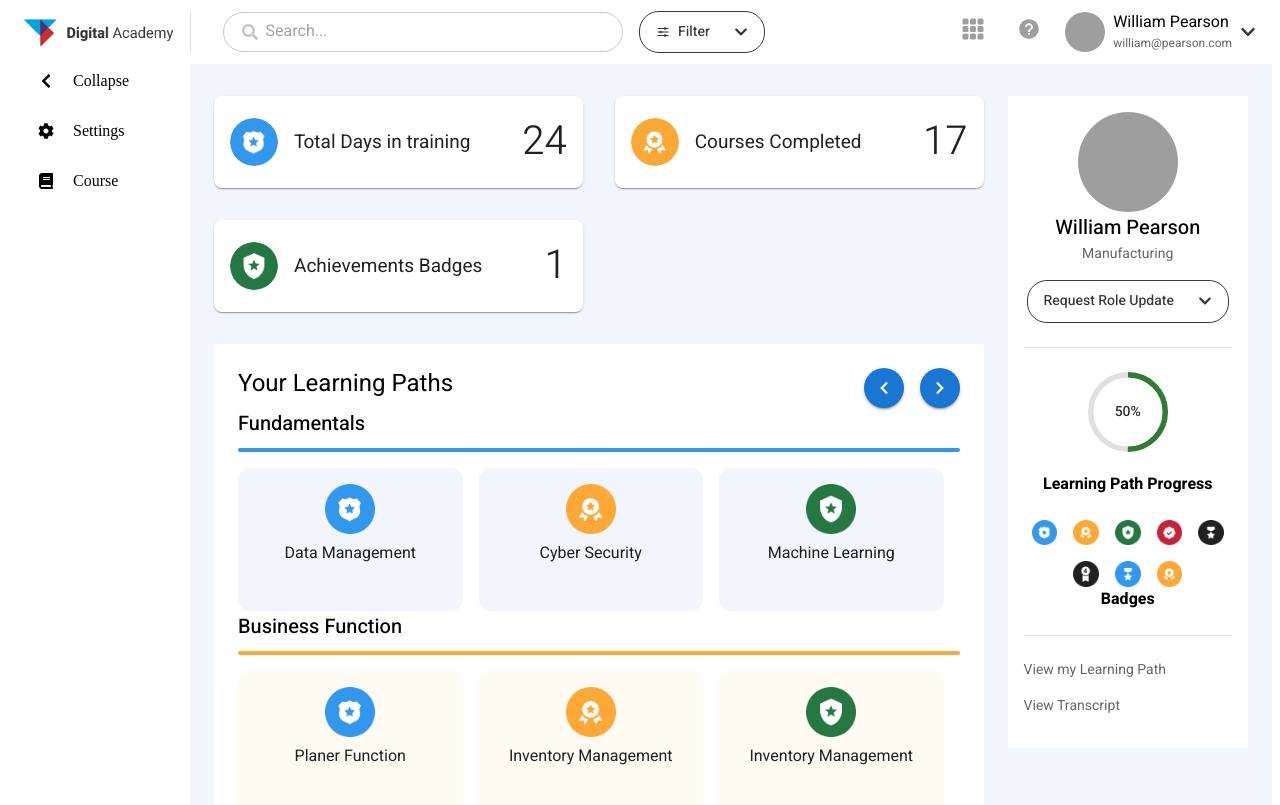
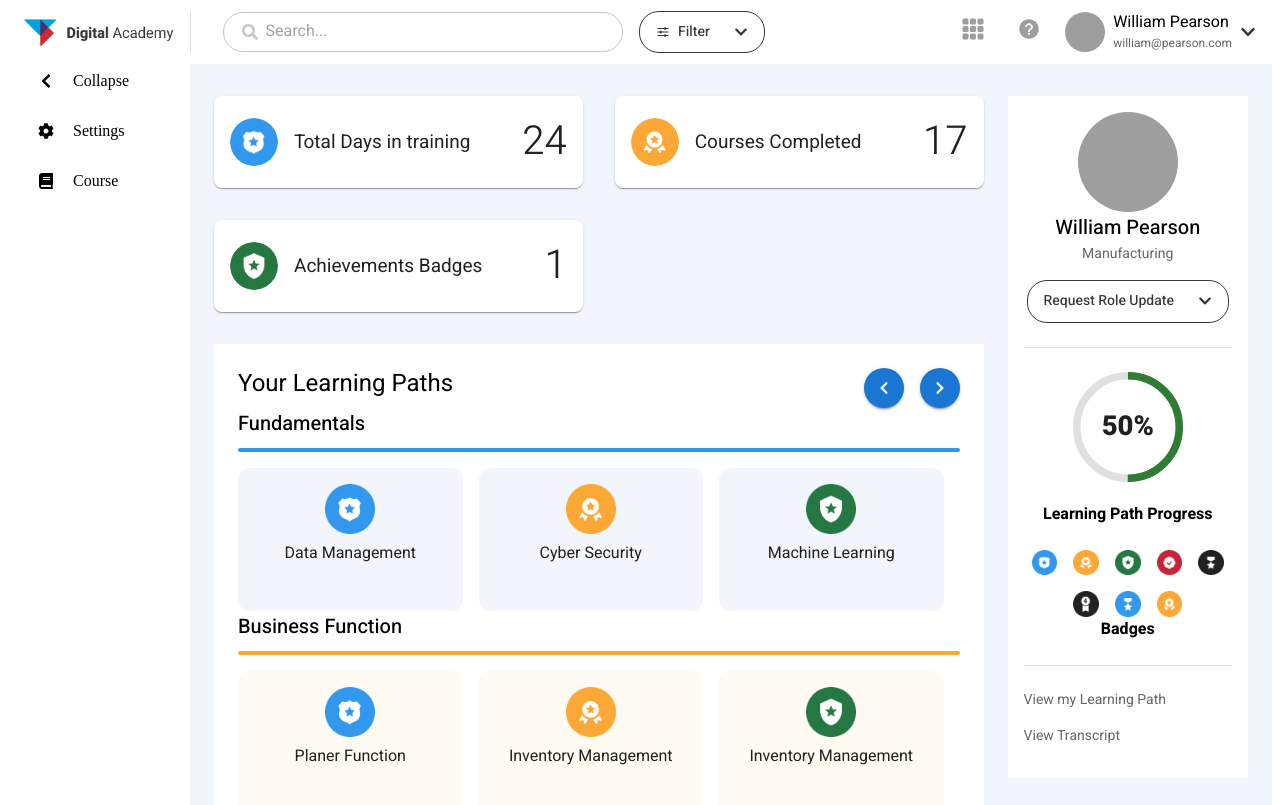
Before and after one commit to MuhammadBabarWaseem/Digital-Academy, a React (Vite) app: page / in a window 1280 px wide. Shown: the top 805 px of the page. Built offline with nearby package versions, Linux system fonts and the light colour scheme; grey boxes are pictures that could not be loaded.

Commit message:
refactor: Update CircularProgressComponent and CirclularProgress in ProgressBar and UserProfile components

```diff
--- a/src/components/ProgressBar.tsx
+++ b/src/components/ProgressBar.tsx
@@ -9,6 +9,7 @@
   size = 80,
 }) => {
   const progressValue = Math.max(0, Math.min(value, 100));
+  const calculatedFontSize = size * 0.25;
 
   return (
     <Box sx={{ position: "relative", display: "inline-flex" }}>
@@ -43,7 +44,8 @@
           top: "50%",
           left: "50%",
           transform: "translate(-50%, -50%)",
-          fontSize: 14,
+          fontSize: calculatedFontSize,
+          fontWeight:'800',
           color: (theme) => theme.palette.text.primary,
         }}
       >
--- a/src/components/UserProfile.tsx
+++ b/src/components/UserProfile.tsx
@@ -69,7 +69,7 @@
         </>
       )}
 
-      <CirclularProgress value={50} size={isDetails ? 100 : 80} />
+      <CirclularProgress value={50} size={isDetails ? 150 : 110} />
       <Typography mt={2} fontWeight="bold">
         {isDetails ? "Course Progress" : "Learning Path Progress"}
       </Typography>
```
